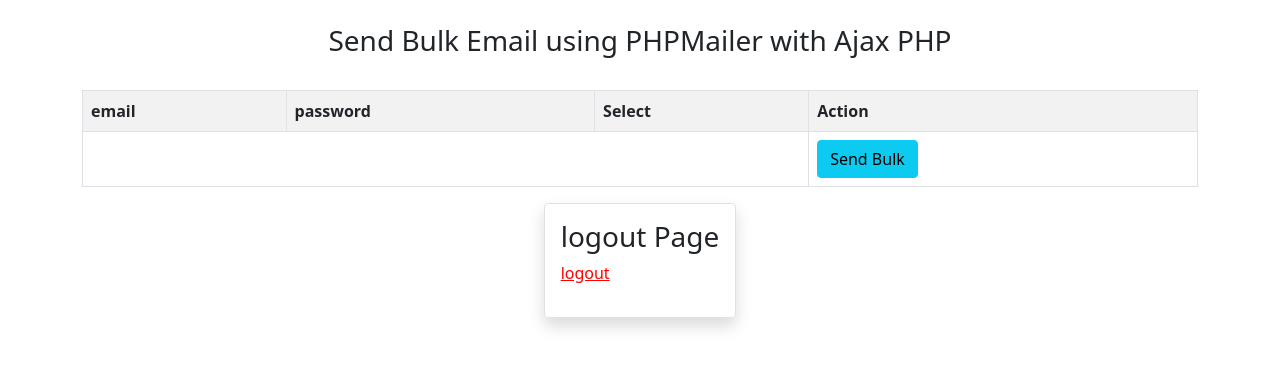
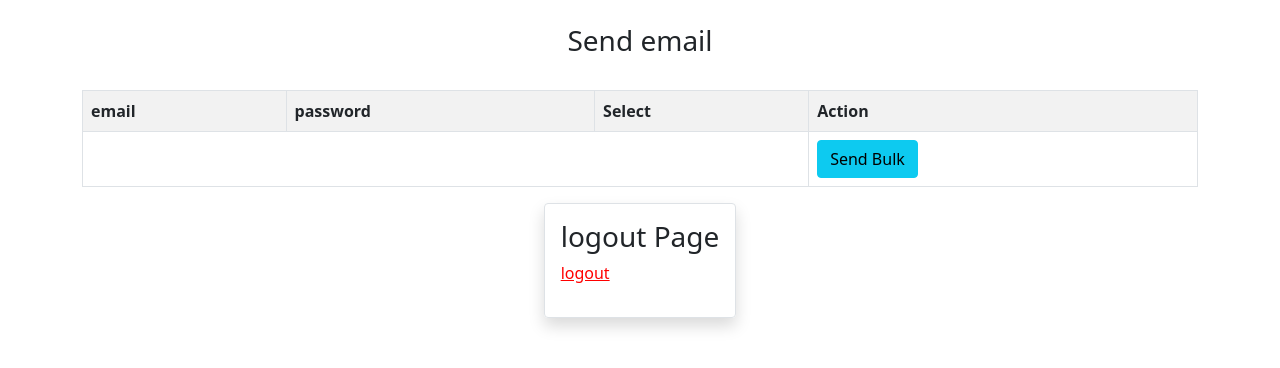
Before and after one commit to divyasunkara12/multiuserloginsystem, a PHP site: page /import.php in a window 1280 px wide. Shown: the top 368 px of the page. Run offline with PHP 8.4, Linux system fonts and the light colour scheme; data that the repository does not hold is empty; some libraries are stand-ins or nearby versions.

Commit message:
Update import.php

```diff
--- a/import.php
+++ b/import.php
@@ -22,7 +22,7 @@
   <body>
     <br />
     <div class="container">
-      <h3 align="center">Send Bulk Email using PHPMailer with Ajax PHP</h3>
+      <h3 align="center">Send email</h3>
       <br />
       <div class="table-responsive">
         <table class="table table-bordered table-striped">
```
